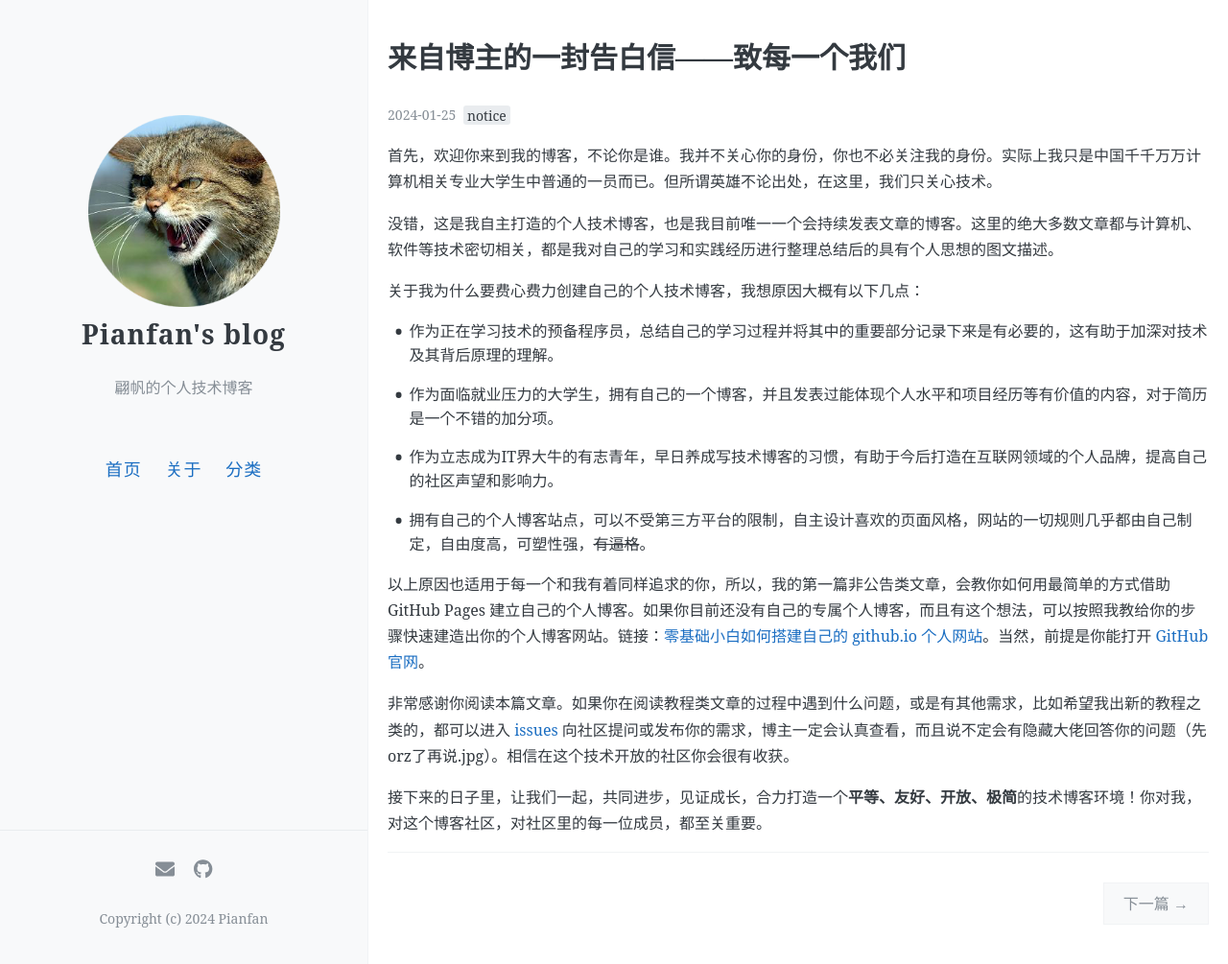
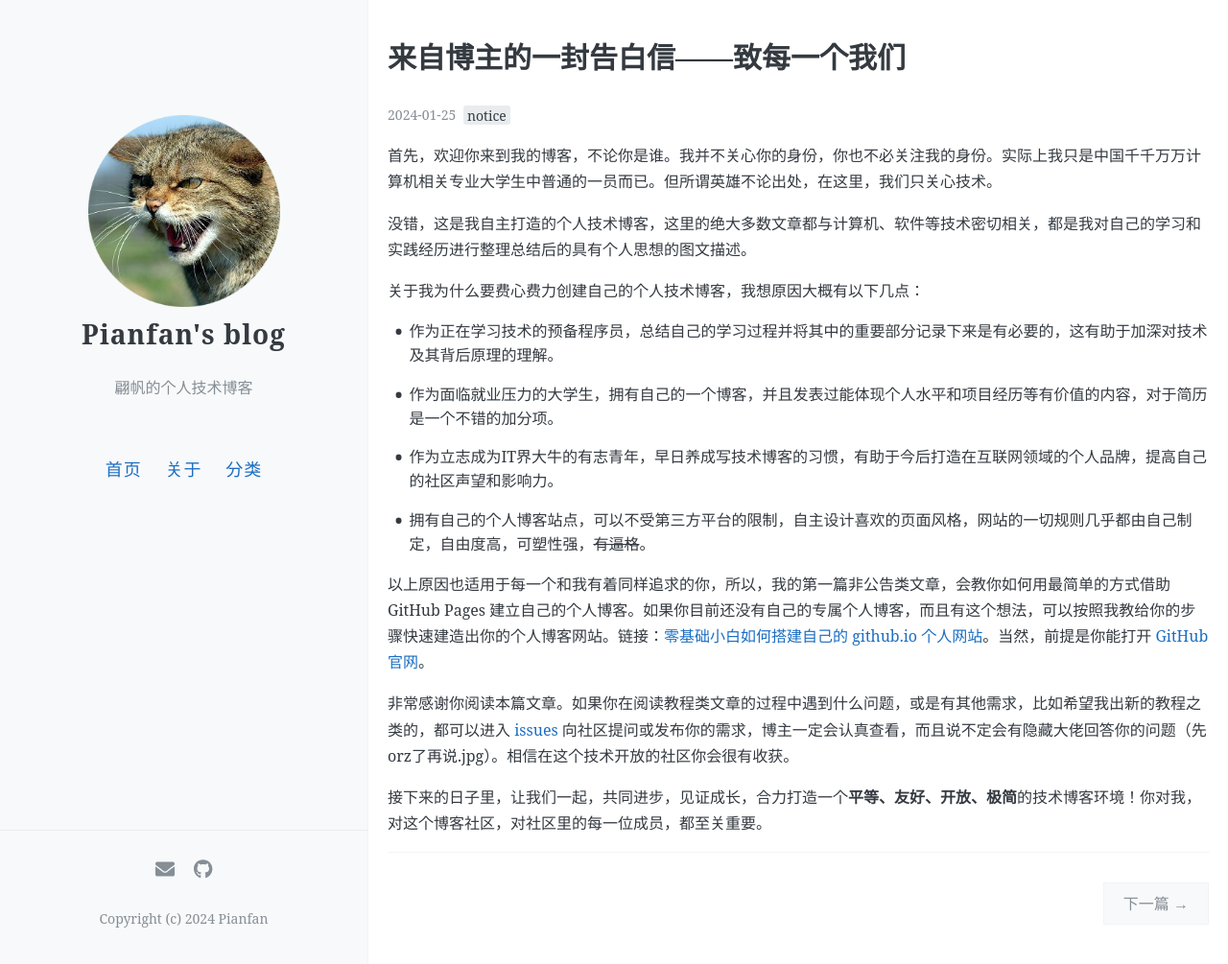
Before and after one commit to pianfan/pianfan.github.io, a Jekyll site: the page built from _posts/2024-1-25-letter_to_you.md, in a window 1280 px wide and 1005 px high. Shown: the whole window at 96% size. Built offline with Jekyll 4.4.1, drawn with Linux system fonts in a browser that asks for light colours.

Commit message:
更新 2024-1-25-letter_to_you.md

```diff
--- a/_posts/2024-1-25-letter_to_you.md
+++ b/_posts/2024-1-25-letter_to_you.md
@@ -11,7 +11,7 @@ author: pianfan
 
 <!-- more -->
 
-没错，这是我自主打造的个人技术博客，也是我目前唯一一个会持续发表文章的博客。这里的绝大多数文章都与计算机、软件等技术密切相关，都是我对自己的学习和实践经历进行整理总结后的具有个人思想的图文描述。
+没错，这是我自主打造的个人技术博客，这里的绝大多数文章都与计算机、软件等技术密切相关，都是我对自己的学习和实践经历进行整理总结后的具有个人思想的图文描述。
 
 关于我为什么要费心费力创建自己的个人技术博客，我想原因大概有以下几点：
 
```
